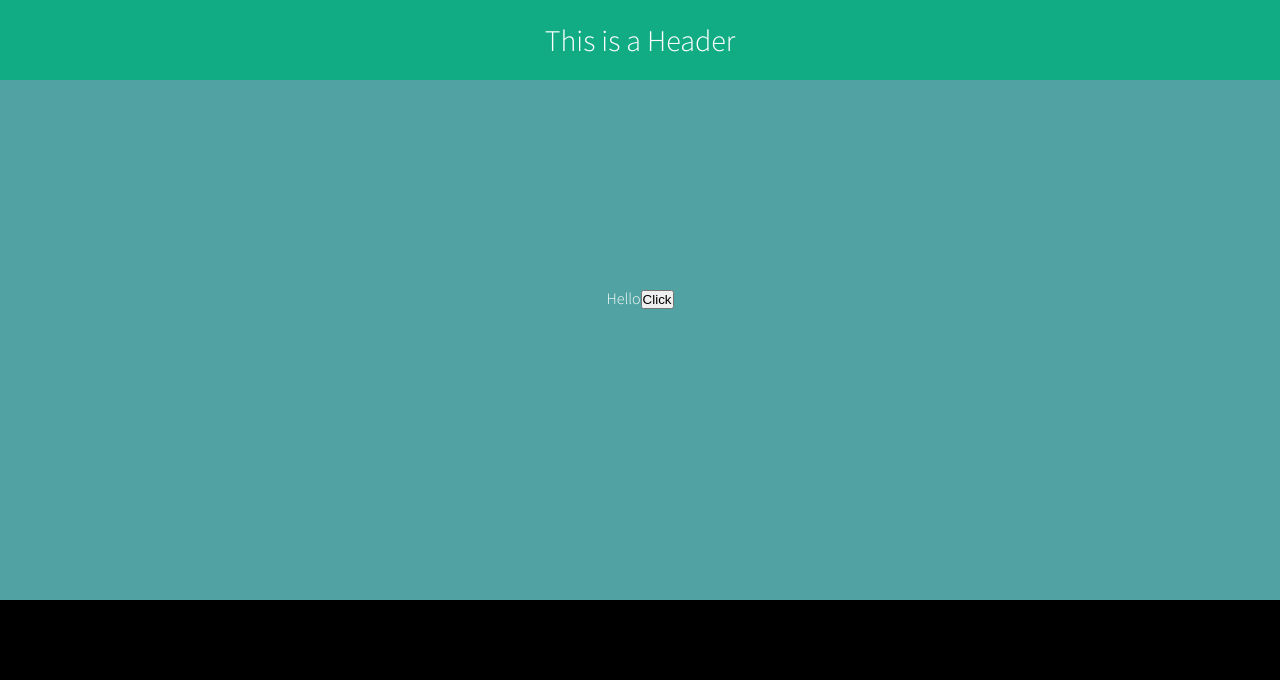
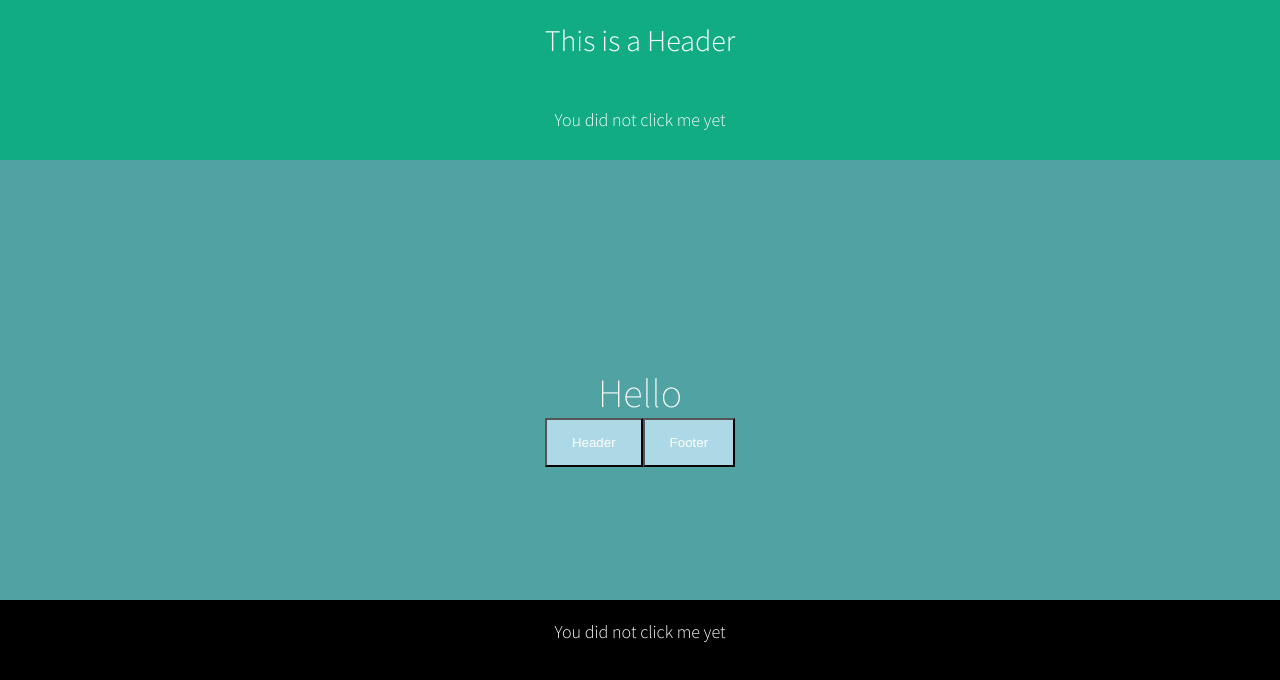
Before and after one commit to Kerwindows/react-intro, a React app: page / in a window 1280 px wide. Built offline with nearby package versions, Linux system fonts and the light colour scheme.

Commit message:
added another useState

```diff
--- a/src/components/App/App.js
+++ b/src/components/App/App.js
@@ -6,17 +6,22 @@ import Footer from "../Footer/Footer";
 
 function App() {
   // let userIsRegistered = false;
-  const [string, setString] = useState([]);
+  const [footerString, setFooterString] = useState("You did not click me yet");
+  const [headerString, setHeaderString] = useState("You did not click me yet");
 
-  function handleClick() {
-    setString("You clicked me!");
+  function handleClick1() {
+    setFooterString("You clicked me!");
+  }
+
+  function handleClick2() {
+    setHeaderString("I was also clicked");
   }
 
   return (
     <>
-      <Header title="This is a Header" />
-      <Main handleClick={handleClick} />
-      <Footer word={string} />
+      <Header title="This is a Header" headerString={headerString} />
+      <Main handleClick1={handleClick1} handleClick2={handleClick2} />
+      <Footer word={footerString} />
     </>
   );
 }
--- a/src/components/Footer/Footer.css
+++ b/src/components/Footer/Footer.css
@@ -9,3 +9,9 @@
   width: 100%;
   height: 200px;
 }
+.footer__description {
+  font-size: 18px;
+  font-weight: 500;
+  margin: 0;
+  padding: 0;
+}
--- a/src/components/Footer/Footer.js
+++ b/src/components/Footer/Footer.js
@@ -4,7 +4,7 @@ import "./Footer.css";
 function Footer({ word }) {
   return (
     <footer className="footer">
-      <p>{word}</p>
+      <p className="footer__description">{word}</p>
     </footer>
   );
 }
--- a/src/components/Header/Header.css
+++ b/src/components/Header/Header.css
@@ -1,5 +1,5 @@
 .header {
-  height: 80px;
+  min-height: 80px;
   background-color: #11ab84;
 }
 .header__title {
@@ -8,3 +8,9 @@
   text-align: center;
   line-height: 80px;
 }
+.header__paragraph {
+  font-size: 18px;
+  color: #fff;
+  text-align: center;
+  line-height: 80px;
+}
--- a/src/components/Header/Header.js
+++ b/src/components/Header/Header.js
@@ -1,10 +1,11 @@
 import React from "react";
 import "./Header.css";
 
-function Header({ title }) {
+function Header({ title, headerString }) {
   return (
     <header className="header">
       <div className="header__title">{title}</div>
+      <p className="header__paragraph">{headerString}</p>
     </header>
   );
 }
--- a/src/components/Main/Main.css
+++ b/src/components/Main/Main.css
@@ -1,4 +1,4 @@
-.container {
+.main {
   margin: 10% auto;
   padding: 80px 0;
   text-align: center;
@@ -10,7 +10,12 @@
   height: 100%;
 }
 
-.container h1 {
+.main__title {
   font-size: 40px;
   font-weight: 200;
 }
+.main__button {
+  padding: 15px 25px;
+  color: #fff;
+  background: lightblue;
+}
--- a/src/components/Main/Main.js
+++ b/src/components/Main/Main.js
@@ -1,13 +1,16 @@
 import React from "react";
 import "./Main.css";
 
-function Main({ handleClick }) {
+function Main({ handleClick1, handleClick2 }) {
   return (
-    <div className="container">
+    <div className="main">
       {/* <Form isRegistered = {userIsRegistered} /> */}
-      Hello
-      <button className="header__button" onClick={handleClick}>
-        Click
+      <h1 className="main__title">Hello</h1>
+      <button className="main__button" onClick={handleClick2}>
+        Header
+      </button>
+      <button className="main__button" onClick={handleClick1}>
+        Footer
       </button>
     </div>
   );
```
